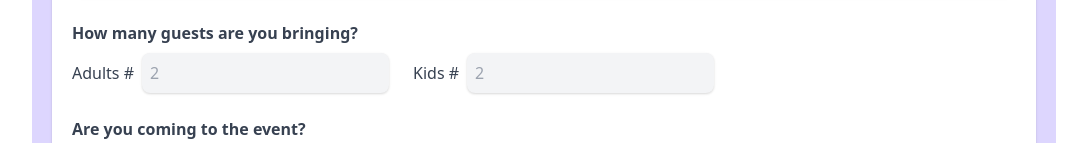
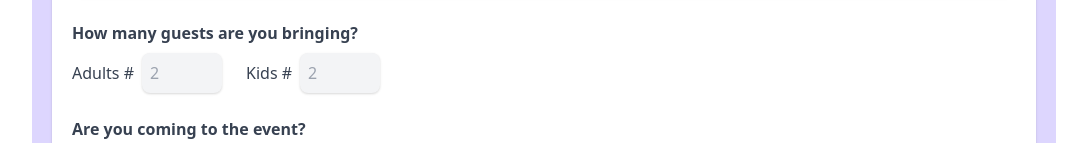
Before and after one commit to maaraoffl/birthday, a plain HTML site: page index.html in a window 1280 px wide. Shown: the part 858-1001 px from the top of the page, without its empty margins (96-1183 px from the left). Drawn offline with nearby package versions, Linux system fonts and the light colour scheme.

Commit message:
shrinked guest count inputs

```diff
--- a/index.html
+++ b/index.html
@@ -19,7 +19,7 @@
                 <!-- <i class="fas fa-bars fa-2x visible md:invisible mr-10 md:mr-0 text-blue-200 cursor-pointer"></i> -->
                 <ul class="md:flex mr-10 font-semibold">
                     <li class="mr-6 p-1">
-                        <a class="w-10 text-white bg-purple-800 rounded-full hover:bg-purple-700 text-sm px-5 py-2.5 text-center mb-2" href="#rsvp">RSVP HERE</a>
+                        <a class="text-white bg-purple-800 rounded-full hover:bg-purple-700 text-sm px-5 py-2.5 text-center mb-2" href="#rsvp">RSVP HERE</a>
                         <!-- <button type="button" class="text-white bg-purple-800 font-medium rounded-full text-sm px-5 py-2.5 text-center mb-2 dark:bg-purple-600 dark:hover:bg-purple-700 dark:focus:ring-purple-900">RSVP HERE</button> -->
                     </li>
                     <!-- <li class="mr-6 p-1">
@@ -52,11 +52,11 @@
                     <div class="flex items-center space-x-6">
                         <div class="flex items-center space-x-2">
                             <label class="text-gray-700 font-medium">Adults #</label>
-                            <input name="adult-count" type="text" class="p-2 shadow rounded-lg bg-gray-100 outline-none focus:bg-gray-200" placeholder="2" required>
+                            <input name="adult-count" type="text" class="w-20 p-2 shadow rounded-lg bg-gray-100 outline-none focus:bg-gray-200" placeholder="2" required>
                         </div>
                         <div class="flex items-center space-x-2">
                             <label class="text-gray-700 font-medium">Kids #</label>
-                            <input name="kids-count" type="text" class="p-2 shadow rounded-lg bg-gray-100 outline-none focus:bg-gray-200" placeholder="2" required>
+                            <input name="kids-count" type="text" class="w-20 p-2 shadow rounded-lg bg-gray-100 outline-none focus:bg-gray-200" placeholder="2" required>
                         </div>
                     </div>
                 </div>
```
